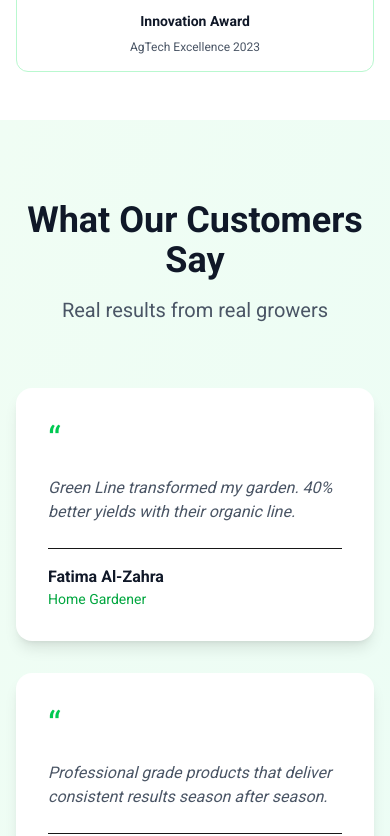
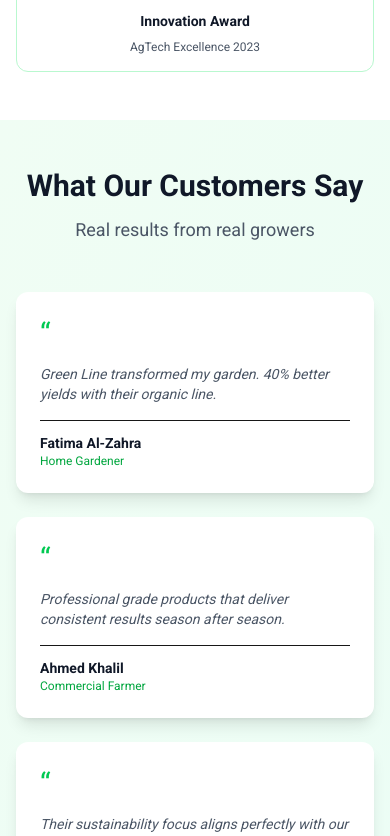
Before and after one commit to mohamed-samir-dev/Greenline, a Next.js app: page /about in a window 390 px wide. Shown: the part 5360-6196 px from the top of the page. Built offline with nearby package versions, Linux system fonts and the light colour scheme; no server answers.

Commit message:
feat: implement customer testimonials with rating system

```diff
--- a/app/about/components/Testimonials.tsx
+++ b/app/about/components/Testimonials.tsx
@@ -11,14 +11,14 @@ const testimonials = [
 
 export default function Testimonials() {
   return (
-    <section className="py-20 bg-linear-to-br from-green-50 to-emerald-50">
+    <section className="py-12 sm:py-16 md:py-20 bg-linear-to-br from-green-50 to-emerald-50">
       <div className="max-w-7xl mx-auto px-4 sm:px-6 lg:px-8">
-        <motion.div className="text-center mb-16" {...fadeInUp}>
-          <h2 className="text-4xl font-bold text-gray-900 mb-4">What Our Customers Say</h2>
-          <p className="text-xl text-gray-600">Real results from real growers</p>
+        <motion.div className="text-center mb-12 sm:mb-16" {...fadeInUp}>
+          <h2 className="text-3xl sm:text-4xl font-bold text-gray-900 mb-3 sm:mb-4">What Our Customers Say</h2>
+          <p className="text-lg sm:text-xl text-gray-600">Real results from real growers</p>
         </motion.div>
         <motion.div
-          className="grid md:grid-cols-3 gap-8"
+          className="grid grid-cols-1 md:grid-cols-2 lg:grid-cols-3 gap-6 sm:gap-8"
           variants={staggerContainer}
           initial="initial"
           whileInView="animate"
@@ -28,13 +28,13 @@ export default function Testimonials() {
             <motion.div
               key={index}
               variants={fadeInUp}
-              className="bg-white p-8 rounded-2xl shadow-lg"
+              className="bg-white p-6 sm:p-8 rounded-xl sm:rounded-2xl shadow-lg"
             >
-              <div className="text-green-500 text-4xl mb-4">&ldquo;</div>
-              <p className="text-gray-600 mb-6 italic">{testimonial.quote}</p>
-              <div className="border-t pt-4">
-                <p className="font-semibold text-gray-900">{testimonial.author}</p>
-                <p className="text-green-600 text-sm">{testimonial.role}</p>
+              <div className="text-green-500 text-3xl sm:text-4xl mb-3 sm:mb-4">&ldquo;</div>
+              <p className="text-gray-600 mb-4 sm:mb-6 italic text-sm sm:text-base">{testimonial.quote}</p>
+              <div className="border-t pt-3 sm:pt-4">
+                <p className="font-semibold text-gray-900 text-sm sm:text-base">{testimonial.author}</p>
+                <p className="text-green-600 text-xs sm:text-sm">{testimonial.role}</p>
               </div>
             </motion.div>
           ))}
```
